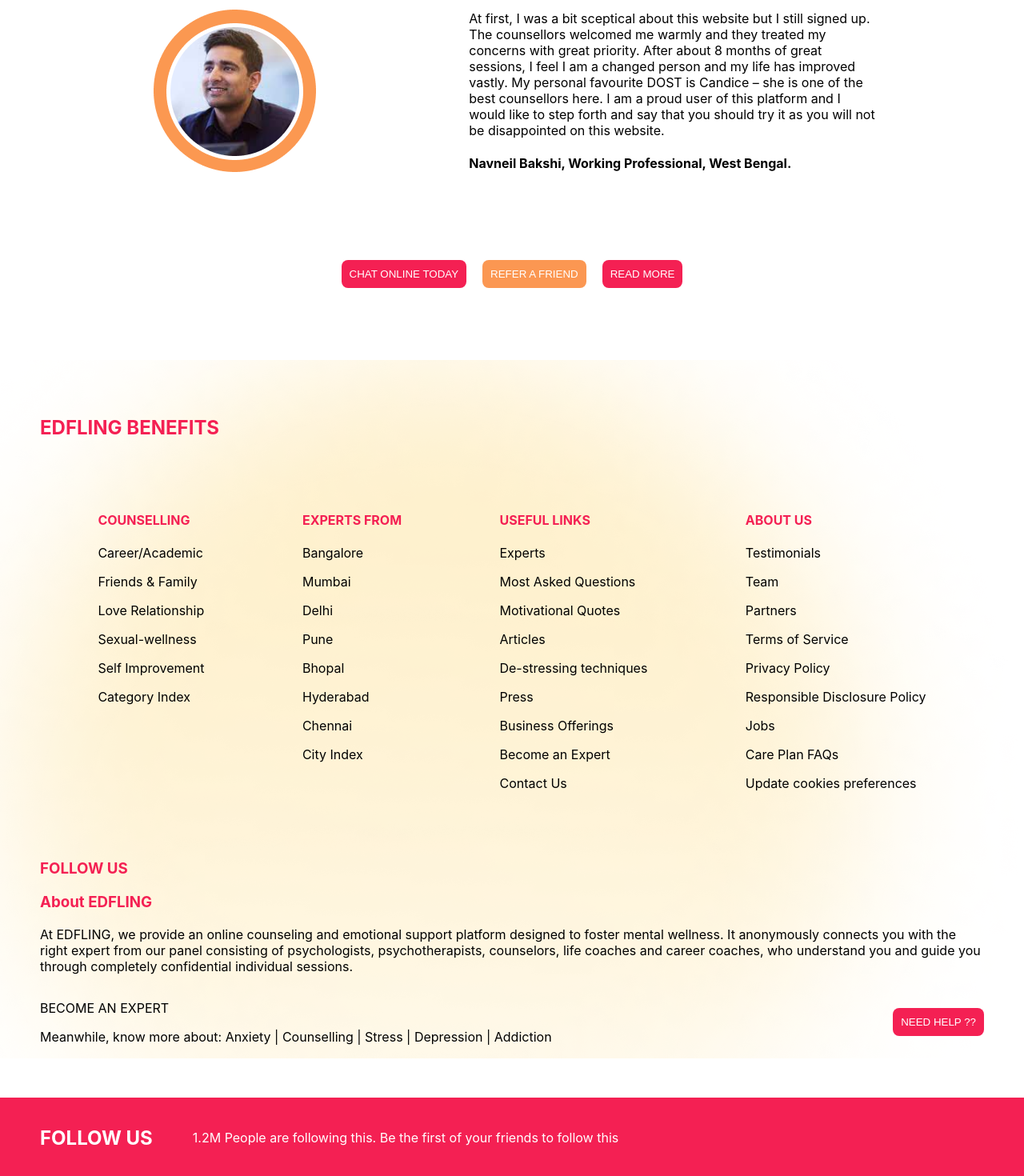
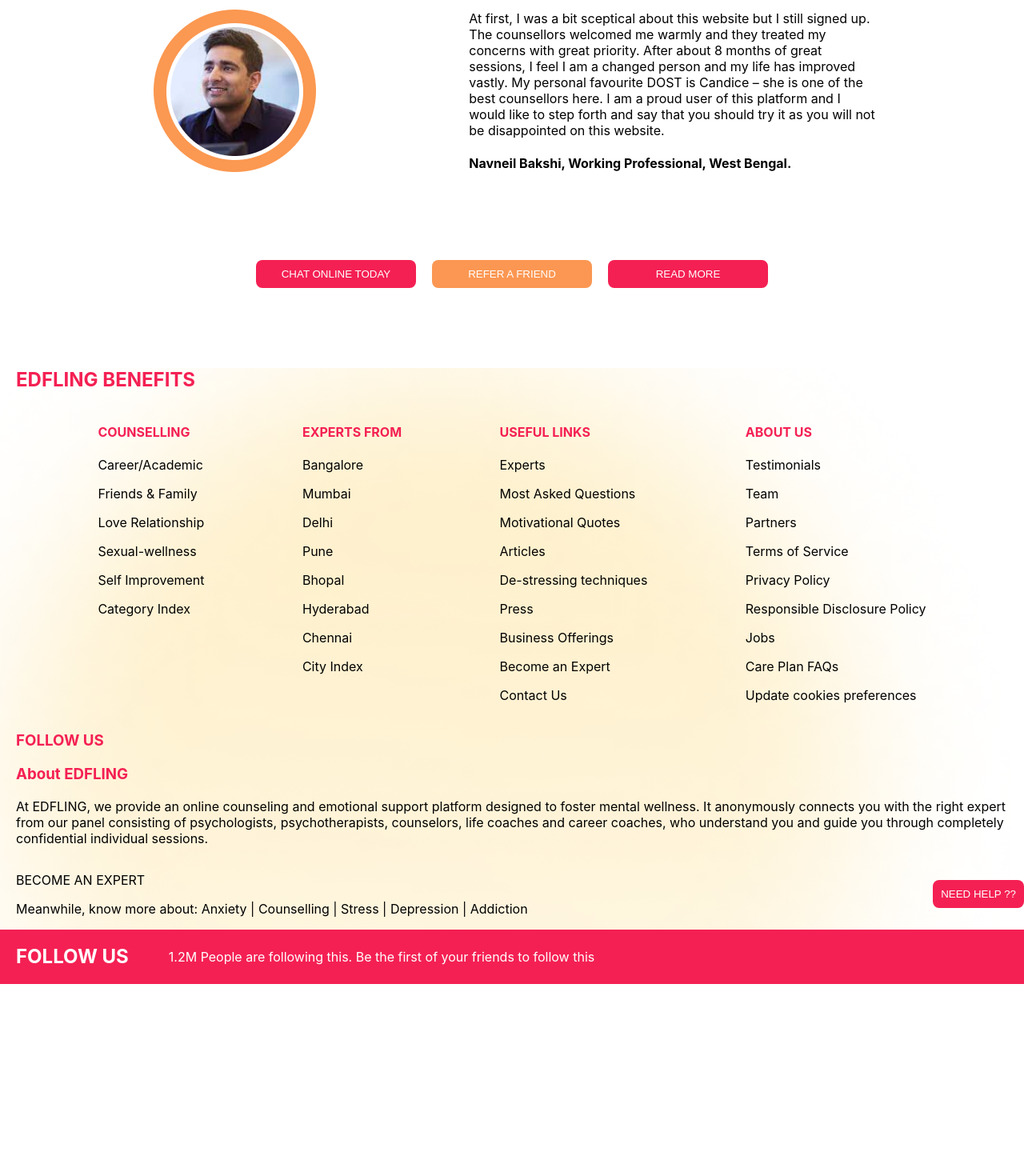
Before and after one commit to shwetank00001/kartexa-pages, a React (Create React App) app: page / in a window 1280 px wide. Shown: the part 752-2222 px from the top of the page at 80% size. After the commit the page ends 1982 px from the top, so only its background shows below. Built offline with nearby package versions, Linux system fonts and the light colour scheme.

Commit message:
Finalised-mywork

```diff
--- a/src/App.js
+++ b/src/App.js
@@ -1,25 +1,21 @@
 import Latest from './components/Latest'
 import People from './components/People'
 import Benefits from './components/Benefits'
+import Footer from './components/Footer';
 
 
 function App() {
   return (
 
-    <div>
       <div>
         <Latest />
         <People />
         <Benefits />
-      </div>
-      <div className='follow-footer'>
-        <h2>FOLLOW US</h2>
-        <p>1.2M People are following this. Be the first of your friends to follow this</p>
-
+        <Footer />
       </div>
 
 
-    </div>
+
 
   );
 }
--- /dev/null
+++ b/src/components/Footer.js
@@ -0,0 +1,15 @@
+import React from 'react'
+
+const Footer = () => {
+  return (
+
+    <div className='follow-footer'>
+
+        <h2>FOLLOW US</h2>
+        <p>1.2M People are following this. Be the first of your friends to follow this</p>
+
+    </div>
+  )
+}
+
+export default Footer
--- a/src/index.css
+++ b/src/index.css
@@ -69,7 +69,6 @@
 }
 
 .btn{
-
   margin: 10px;
   padding: 50px;
 }
@@ -80,6 +79,7 @@
   border: 2px;
   cursor: pointer;
   gap: 20px;
+  width: 200px;
 }
 .btn-1{
   background-color: #F42053;
@@ -102,7 +102,7 @@
 }
 
 .heading{
-  padding: 50px;
+  margin-left: 20px;
 }
 .table{
   display: flex;
@@ -113,13 +113,12 @@
   color: #F42053;
 }
 .follow{
-  padding: 50px;
+  margin-left: 20px;
 }
 .follow-bottom{
   display: flex;
   align-items: center;
   justify-content: space-between;
-
 }
 
 .follow-bottom > button {
@@ -132,17 +131,18 @@
 }
 
 
-/* footer from appJS */
+/* footer from footer */
 .follow-footer{
   display: flex;
   align-items: center;
   background-color: #F42053;
   color: white;
   gap: 50px;
-  padding: 50px;
-  height: 1px;
+
+
 }
 
 .follow-footer > h2 {
   color: white;
+  margin-left: 20px;
 }
```
